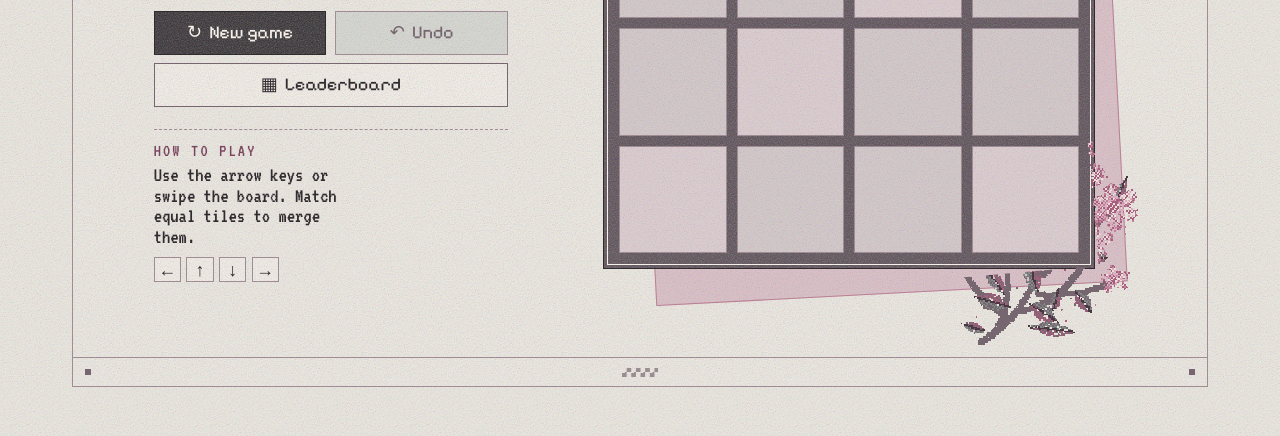
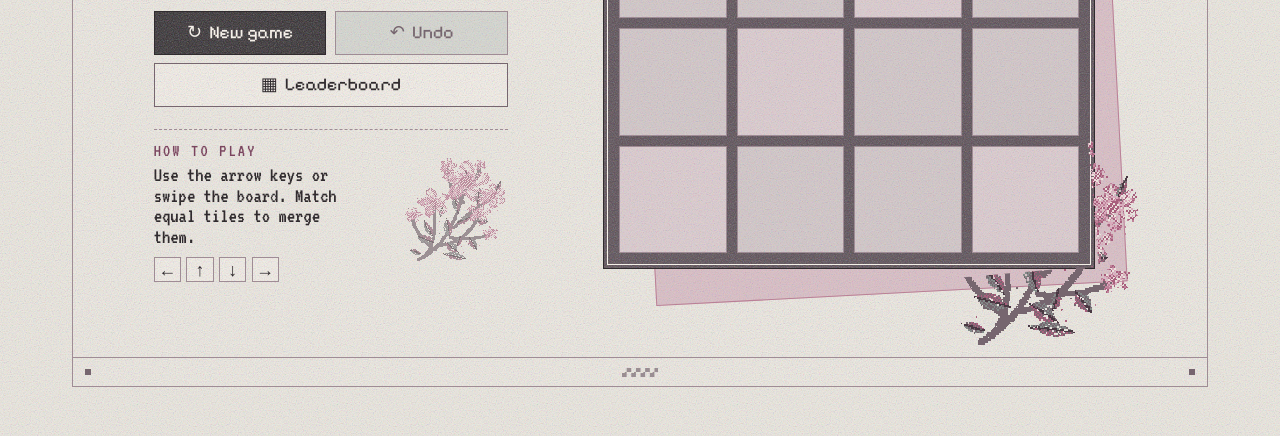
Before and after one commit to hrxshima/web-prog-lab3, a plain HTML site: page index.html in a window 1280 px wide. Shown: the part 364-800 px from the top of the page. Drawn offline with Linux system fonts and the light colour scheme.

Commit message:
fix: уточнила расположение орнамента на разных экранах

```diff
--- a/css/responsive.css
+++ b/css/responsive.css
@@ -27,7 +27,7 @@
   .actions { grid-row: 4; }
   .instructions { grid-row: 5; margin-block-start: .95rem; }
   .instructions p { max-width: 34ch; }
-  .collage-flowers { width: 32%; right: -5%; bottom: -13%; }
+  .collage-flowers { width: 32%; right: -5%; bottom: -8%; }
   .collage-print { right: -3%; top: -4%; }
   .collage-paper { inset: 4% -1% -2% 8%; }
   .poster-rule { height: 1.38rem; }
--- a/css/styles.css
+++ b/css/styles.css
@@ -432,3 +432,16 @@ kbd {
 @media (prefers-reduced-motion: reduce) {
   .button { transition: none; }
 }
+
+@media (min-width: 58rem) {
+  .instructions { position: relative; }
+  .instructions::after {
+    position: absolute;
+    inset: .25rem 0 0 auto;
+    width: 31%;
+    content: "";
+    background: url("../assets/images/flowers.svg") center / contain no-repeat;
+    opacity: .65;
+    pointer-events: none;
+  }
+}
```
